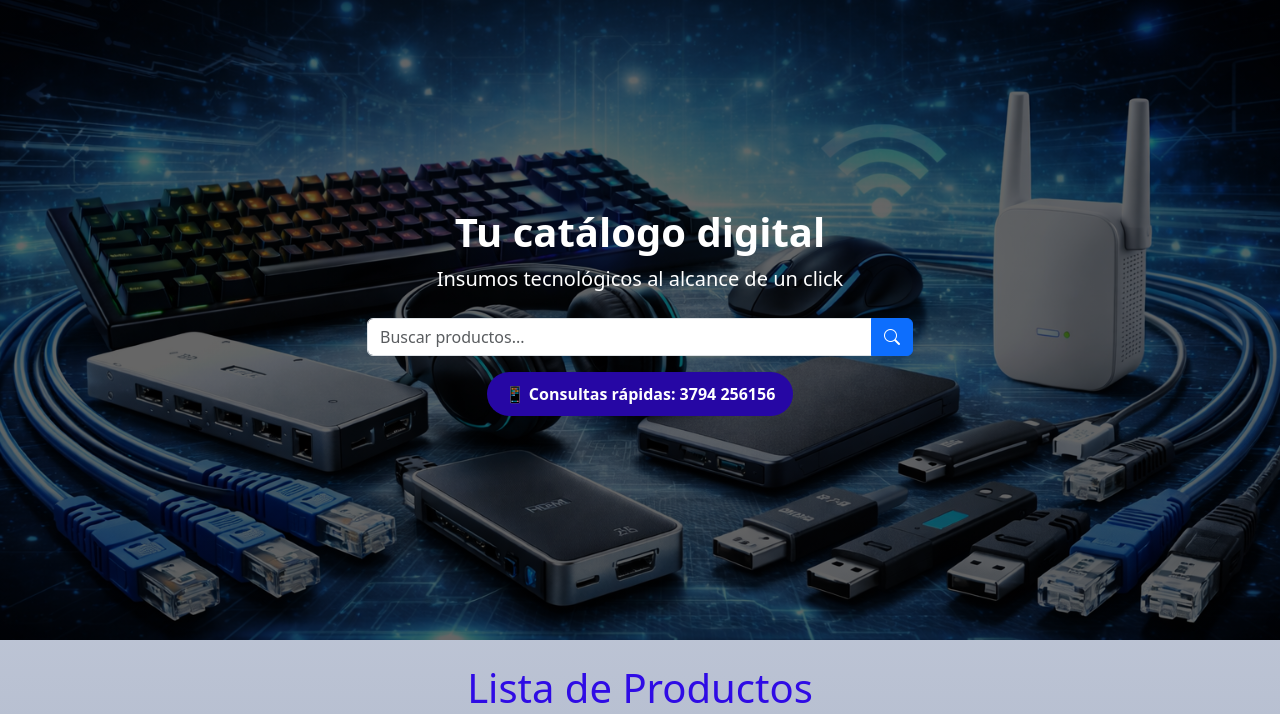
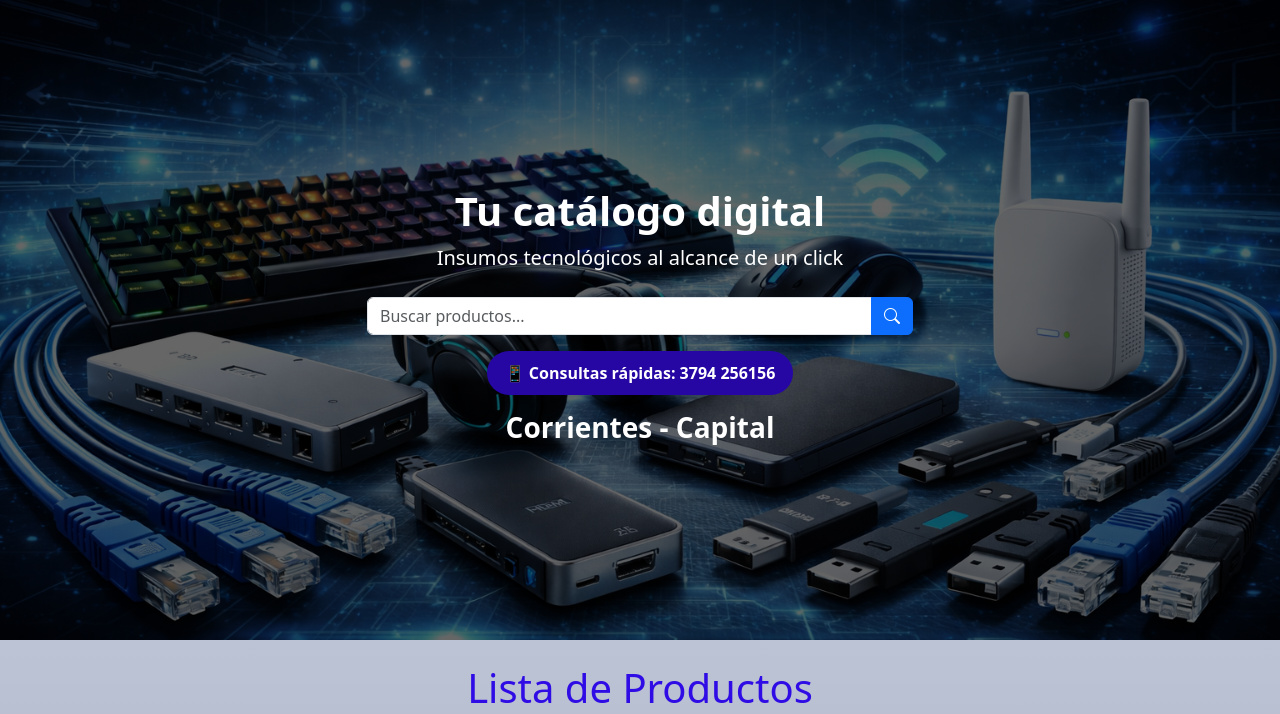
Before and after one commit to betosuarez888/catalogo-web, a Flask app: page / in a window 1280 px wide. Shown: the top 714 px of the page. Run offline with Flask 3, Linux system fonts and the light colour scheme; data comes from the database, SQL or seed files in the repository; data that the repository does not hold is empty.

Commit message:
agregado de titulo Ctes capital

```diff
--- a/templates/index.html
+++ b/templates/index.html
@@ -60,6 +60,7 @@
         📱 Consultas rápidas: 3794 256156
       </a>
     </p>
+    <h3 class="fw-bold">Corrientes - Capital</h3>
     </div>
   </section>
   <div class="container py-4">
```
